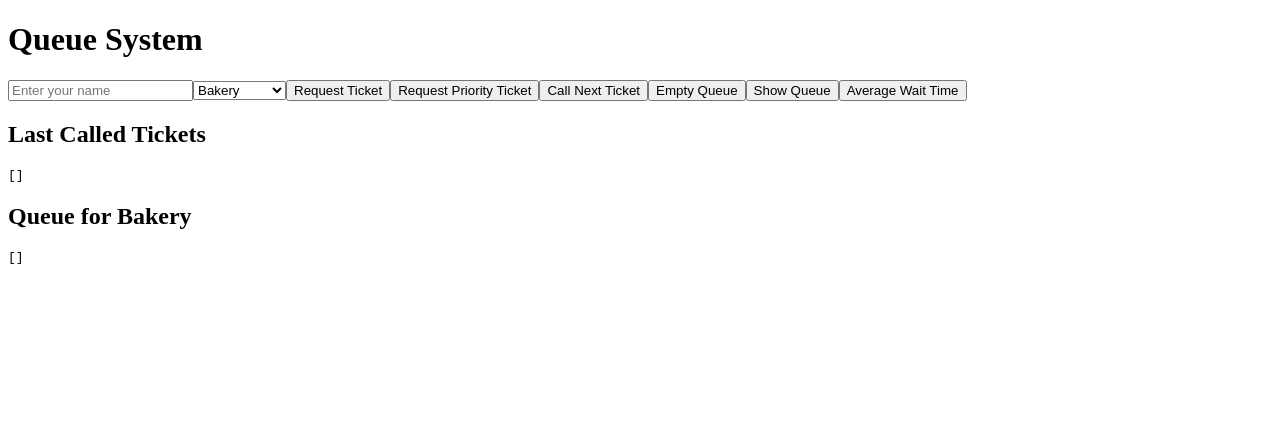
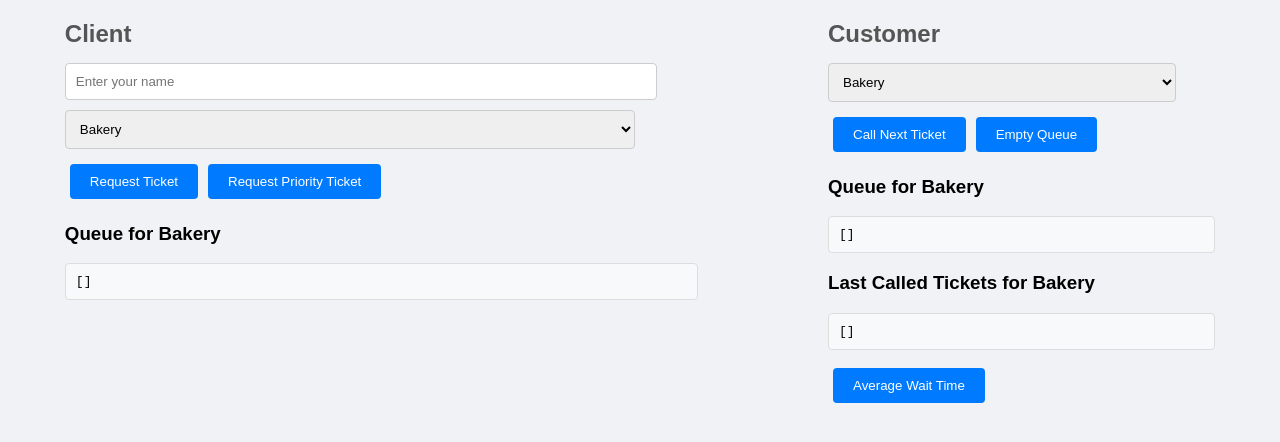
Before and after one commit to lucasezx/QueueSystemReact, a React (Create React App) app: page / in a window 1280 px wide. Shown: the top 442 px of the page. Built offline with nearby package versions, Linux system fonts and the light colour scheme; the HTML template or start-up script is replaced by a standard one.

Commit message:
feat: improved UI/UX

```diff
--- a/queueData.json
+++ b/queueData.json
@@ -1 +1 @@
-{"user":"","queue":[],"tickets":[],"history":[],"sections":{"Bakery":1,"Butcher":1,"Fishmonger":1,"Deli":1,"Checkout":1}}
+{"user":"Antonio","queue":[{"user":"José","ticket":2,"section":"Butcher","priority":false},{"user":"Marcos","ticket":2,"section":"Bakery","priority":false}],"tickets":[],"history":[{"user":"Pedro","ticket":1,"section":"Bakery","priority":true},{"user":"Lucas","ticket":1,"section":"Butcher","priority":false},{"user":"Antonio","ticket":3,"section":"Butcher","priority":true}],"sections":{"Bakery":3,"Butcher":4,"Fishmonger":1,"Deli":1,"Checkout":1}}
--- a/src/App.js
+++ b/src/App.js
@@ -4,39 +4,23 @@ import "./index.css";
 
 function saveQueue(queue) {
   if (!queue) return;
-  const dataToSave = {
-    user: queue.user,
-    queue: queue.queue.filter(
-      (item) => item.user && item.ticket && item.section
-    ),
-    tickets: queue.tickets,
-    history: queue.history.filter((item) => item.user && item.ticket),
-    sections: SECTION_NAMES.reduce((acc, section) => {
-      acc[section] = queue.sections[section] || 1;
-      return acc;
-    }, {}),
-    lastCalledTickets: queue.showLastCalledTickets(),
-  };
+  const dataToSave = queue.backedUpQueue();
+  dataToSave.lastCalledTickets = queue.showLastCalledTickets;
 
   localStorage.setItem("queueData", JSON.stringify(dataToSave));
 }
 
 function loadQueue() {
   const data = localStorage.getItem("queueData");
-  const queueSystem = QueueSystem.loadQueue(data);
-
-  if (data) {
-    const parsedData = JSON.parse(data);
-    queueSystem.lastCalledTickets = parsedData.lastCalledTickets || [];
-  }
-
-  return queueSystem;
+  return data ? QueueSystem.loadQueueSystem(data) : new QueueSystem("");
 }
 
 function App() {
+  const [averageTime, setAverageTime] = useState("");
+  const [clientSection, setClientSection] = useState("");
+  const [customerSection, setCustomerSection] = useState("");
   const [queueSystem] = useState(() => loadQueue());
   const [user, setUser] = useState(queueSystem.user || "");
-  const [section, setSection] = useState(SECTION_NAMES[0]);
   const [queue, setQueue] = useState(queueSystem.queue);
   const [calledTickets, setCalledTickets] = useState(
     queueSystem.lastCalledTickets || []
@@ -44,11 +28,12 @@ function App() {
   const [message, setMessage] = useState("");
 
   useEffect(() => {
-    if (user) {
-      queueSystem.user = user;
-      saveQueue(queueSystem);
+    if (SECTION_NAMES.length > 0) {
+      setClientSection(SECTION_NAMES[0]);
+      setCustomerSection(SECTION_NAMES[0]);
     }
-  }, [user, queueSystem]);
+    setCalledTickets(queueSystem.showLastCalledTickets());
+  }, [queueSystem]);
 
   const requestTicket = (isPriority = false) => {
     if (!user) {
@@ -57,7 +42,7 @@ function App() {
     }
 
     queueSystem.user = user;
-    const message = queueSystem.requestTicket(section, isPriority);
+    const message = queueSystem.requestTicket(clientSection, isPriority);
     setQueue([...queueSystem.queue]);
     setMessage(message);
 
@@ -66,14 +51,13 @@ function App() {
 
   const callNextTicket = () => {
     try {
-      const message = queueSystem.callNextTicket(section);
+      const message = queueSystem.callNextTicket(customerSection);
       setQueue([...queueSystem.queue]);
       const calledTickets = queueSystem.showLastCalledTickets();
       setCalledTickets(calledTickets);
       setMessage(message);
 
       setTimeout(() => {
-
         saveQueue(queueSystem);
       }, 0);
     } catch (error) {
@@ -90,13 +74,9 @@ function App() {
     saveQueue(queueSystem);
   };
 
-  const showQueue = () => {
-    setQueue(queueSystem.showQueue(section));
-  };
-
   const averageWaitTime = () => {
     const averageWaitTimes = queueSystem.averageWaitTimeForAll();
-    setMessage(
+    setAverageTime(
       `Average wait times for all sections: ${JSON.stringify(
         averageWaitTimes,
         null,
@@ -106,15 +86,19 @@ function App() {
   };
 
   return (
+    <div style={{ display: "flex", justifyContent: "space-around" }}>
       <div>
-      <h1>Queue System</h1>
+        <h2>Client</h2>
         <input
           type="text"
           placeholder="Enter your name"
           value={user}
           onChange={(e) => setUser(e.target.value)}
         />
-      <select value={section} onChange={(e) => setSection(e.target.value)}>
+        <select
+          value={clientSection}
+          onChange={(e) => setClientSection(e.target.value)}
+        >
           {SECTION_NAMES.map((section) => (
             <option key={section} value={section}>
               {section}
@@ -125,16 +109,56 @@ function App() {
         <button onClick={() => requestTicket(true)}>
           Request Priority Ticket
         </button>
+
+        <h3>Queue for {clientSection}</h3>
+        <pre>
+          {JSON.stringify(
+            queue.filter((ticket) => ticket.section === clientSection),
+            null,
+            2
+          )}
+        </pre>
+      </div>
+
+      <div>
+        <h2>Customer</h2>
+        <select
+          value={customerSection}
+          onChange={(e) => setCustomerSection(e.target.value)}
+        >
+          {SECTION_NAMES.map((section) => (
+            <option key={section} value={section}>
+              {section}
+            </option>
+          ))}
+        </select>
         <button onClick={callNextTicket}>Call Next Ticket</button>
         <button onClick={emptyQueue}>Empty Queue</button>
-      <button onClick={showQueue}>Show Queue</button>
+
+        <h3>Queue for {customerSection}</h3>
+        <pre>
+          {JSON.stringify(
+            queue.filter((ticket) => ticket.section === customerSection),
+            null,
+            2
+          )}
+        </pre>
+
+        <h3>Last Called Tickets for {customerSection}</h3>
+        <pre>
+          {JSON.stringify(
+            calledTickets.filter(
+              (ticket) => ticket.section === customerSection
+            ),
+            null,
+            2
+          )}
+        </pre>
+
         <button onClick={averageWaitTime}>Average Wait Time</button>
-
-      <h2>Last Called Tickets</h2>
-      <pre>{JSON.stringify(calledTickets, null, 2)}</pre>
         <p>{message}</p>
-      <h2>Queue for {section}</h2>
-      <pre>{JSON.stringify(queue, null, 2)}</pre>
+        <p>{averageTime}</p>
+      </div>
     </div>
   );
 }
--- a/src/index.css
+++ b/src/index.css
@@ -0,0 +1,75 @@
+body {
+  font-family: 'Arial', sans-serif;
+  background-color: #f0f2f5;
+  margin: 0;
+  padding: 0;
+}
+
+.app-container {
+  text-align: center;
+  padding: 20px;
+}
+
+.interface-container {
+  display: flex;
+  justify-content: space-around;
+  padding: 20px;
+  max-width: 1200px;
+  margin: 0 auto;
+}
+
+.client-container, .customer-container {
+  width: 45%;
+  padding: 20px;
+  border: 1px solid #ccc;
+  border-radius: 8px;
+  background-color: #fff;
+  box-shadow: 0 4px 8px rgba(0, 0, 0, 0.1);
+}
+
+h1 {
+  color: #333;
+  margin-bottom: 20px;
+}
+
+h2 {
+  color: #555;
+  margin-bottom: 15px;
+}
+
+input[type="text"], select {
+  width: 90%;
+  padding: 10px;
+  margin-bottom: 10px;
+  border: 1px solid #ccc;
+  border-radius: 4px;
+}
+
+button {
+  padding: 10px 20px;
+  margin: 5px;
+  border: none;
+  border-radius: 4px;
+  background-color: #007bff;
+  color: #fff;
+  cursor: pointer;
+  transition: background-color 0.3s ease;
+  pointer-events: auto;
+}
+
+button:hover {
+  background-color: #0056b3;
+}
+
+pre {
+  text-align: left;
+  background-color: #f8f9fa;
+  padding: 10px;
+  border-radius: 4px;
+  border: 1px solid #ddd;
+  overflow-x: auto;
+}
+
+p {
+  color: #666;
+}
--- a/src/queueSystem.js
+++ b/src/queueSystem.js
@@ -16,6 +16,33 @@ class QueueSystem {
       acc[section] = 1;
       return acc;
     }, {});
+  }
+
+  static loadQueueSystem(queue) {
+    const parsedData  = JSON.parse(queue);
+    const queueSystem = new QueueSystem(parsedData.user || "");
+
+    queueSystem.queue = (parsedData.queue || []).filter((item) => item.user && item.ticket && item.section);
+    queueSystem.tickets = parsedData.tickets || [];
+    queueSystem.history = (parsedData.history || []).filter((item) => item.user && item.ticket);
+    queueSystem.sections = SECTION_NAMES.reduce((acc, section) => {
+      acc[section] = parsedData.sections?.[section] || 1;
+      return acc;
+    }, {});
+    return queueSystem;
+     }
+
+  backedUpQueue() {
+    return {
+      user: this.user,
+      queue: this.queue.filter((item) => item.user && item.ticket && item.section),
+      tickets: this.tickets,
+      history: this.history.filter((item) => item.user && item.ticket),
+      sections: SECTION_NAMES.reduce((acc, section) => {
+        acc[section] = this.sections[section] || 1;
+        return acc;
+      }, {}),
+    };
   }
 
   requestTicket(section, isPriority = false) {
```
Also changed, not shown: src/cli.js (+1 -10 lines), 1 other file (tests, documents, lock files or other folders). Lines whose indentation alone changed are shown as unchanged.
